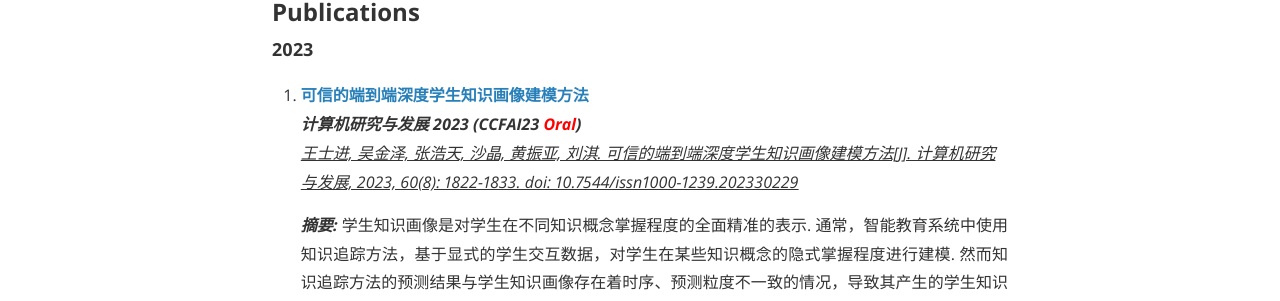
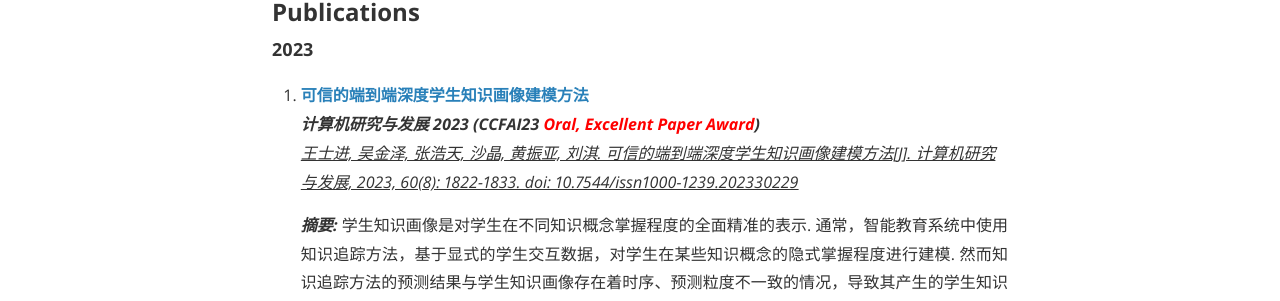
Before and after one commit to sosweetzhang/sosweetzhang.github.io, a Jekyll site: the page built from research.html, in a window 1280 px wide. Shown: the part 230-531 px from the top of the page. Built offline with Jekyll 4.4.1, drawn with Linux system fonts in a browser that asks for light colours; nearby versions of some CDN libraries; comment, search, counter and statistics services are not loaded; a style sheet for code colours, icons or effects is not loaded.

Commit message:
Update research.html

```diff
--- a/research.html
+++ b/research.html
@@ -6,7 +6,7 @@
 
 <font size="+2"><strong> Publications</strong></font><br>
 <font size="+1"><strong> 2023</strong></font><br>
-<ol><li><strong><a href="https://crad.ict.ac.cn/cn/article/doi/10.7544/issn1000-1239.202330229">可信的端到端深度学生知识画像建模方法</a></strong><p><i><b>计算机研究与发展 2023 (CCFAI23 <span style="color: red;">Oral</span>)</b></i><br><u><i>王士进, 吴金泽, 张浩天, 沙晶, 黄振亚, 刘淇. 可信的端到端深度学生知识画像建模方法[J]. 计算机研究与发展, 2023, 60(8): 1822-1833. doi: 10.7544/issn1000-1239.202330229</i></u><br>
+<ol><li><strong><a href="https://crad.ict.ac.cn/cn/article/doi/10.7544/issn1000-1239.202330229">可信的端到端深度学生知识画像建模方法</a></strong><p><i><b>计算机研究与发展 2023 (CCFAI23 <span style="color: red;">Oral, Excellent Paper Award</span>)</b></i><br><u><i>王士进, 吴金泽, 张浩天, 沙晶, 黄振亚, 刘淇. 可信的端到端深度学生知识画像建模方法[J]. 计算机研究与发展, 2023, 60(8): 1822-1833. doi: 10.7544/issn1000-1239.202330229</i></u><br>
 <p style="text-align:justify"><b><i>摘要: </i></b>学生知识画像是对学生在不同知识概念掌握程度的全面精准的表示. 通常，智能教育系统中使用知识追踪方法，基于显式的学生交互数据，对学生在某些知识概念的隐式掌握程度进行建模. 然而知识追踪方法的预测结果与学生知识画像存在着时序、预测粒度不一致的情况，导致其产生的学生知识画像不可信. 对此，首先基于端到端的学生知识掌握度预测目标定义并形式化学生知识画像预测任务，然后提出了一种深度知识画像（deep knowledge portrait, DKP）模型. 该方法首先在知识粒度上学习交互表征，引入了知识难度、知识概念等特征在知识粒度上区分交互；然后，采用双向长短时记忆网络基于学生历史交互序列，建模学生知识状态变化. 最后针对待预测知识概念，使用了多头注意力池化层强化历史序列中的相关交互以进行该概念下的学生掌握度预测. 在3个真实的数据集上的实验结果表明，所提出的方法更适合学生知识画像预测任务从而获得更可信的学生知识画像，并在各项性能上超过了现有的方法.</p><br></li></ol>
 
 <font size="+1"><strong> 2022</strong></font><br>
```
